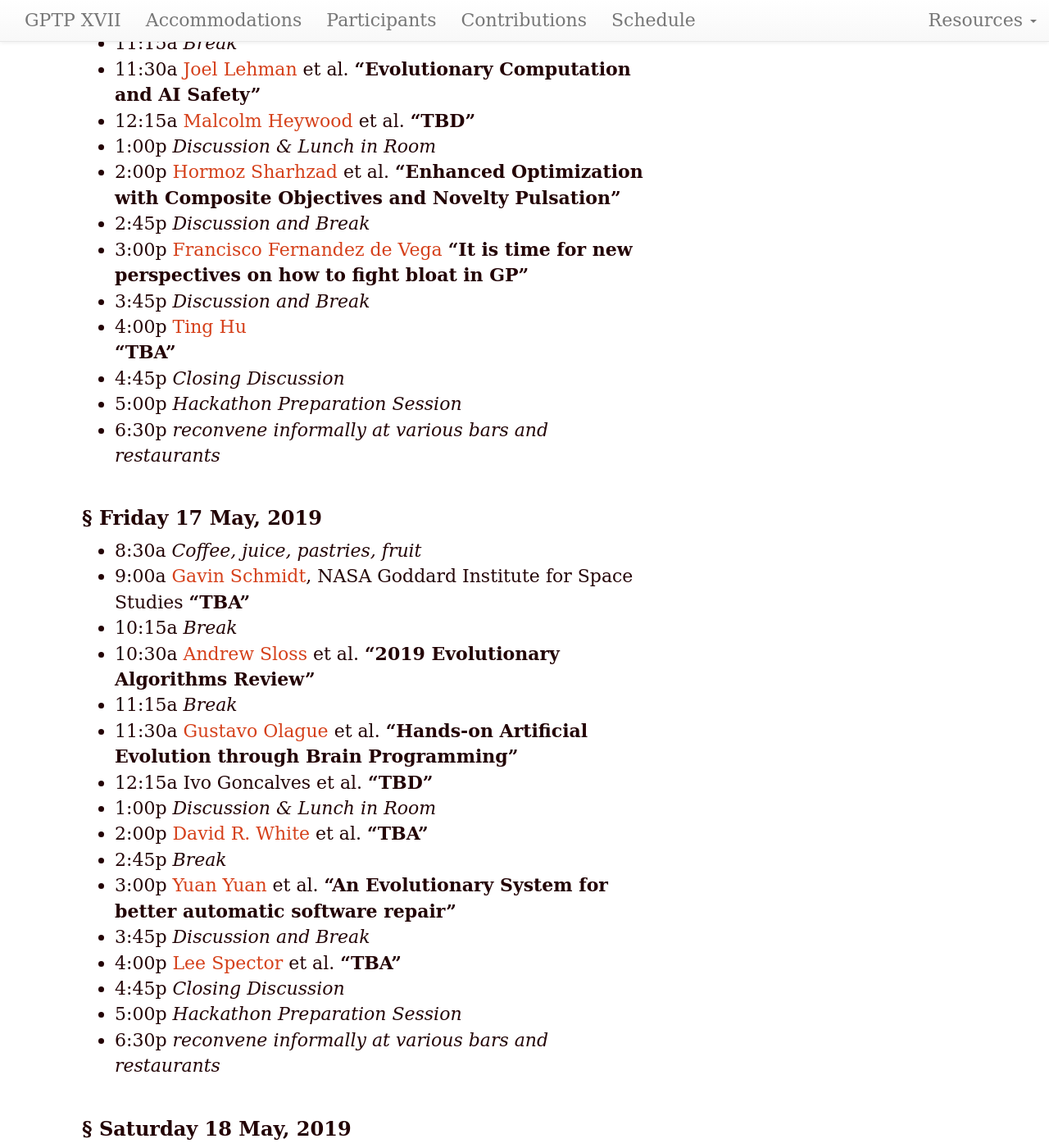
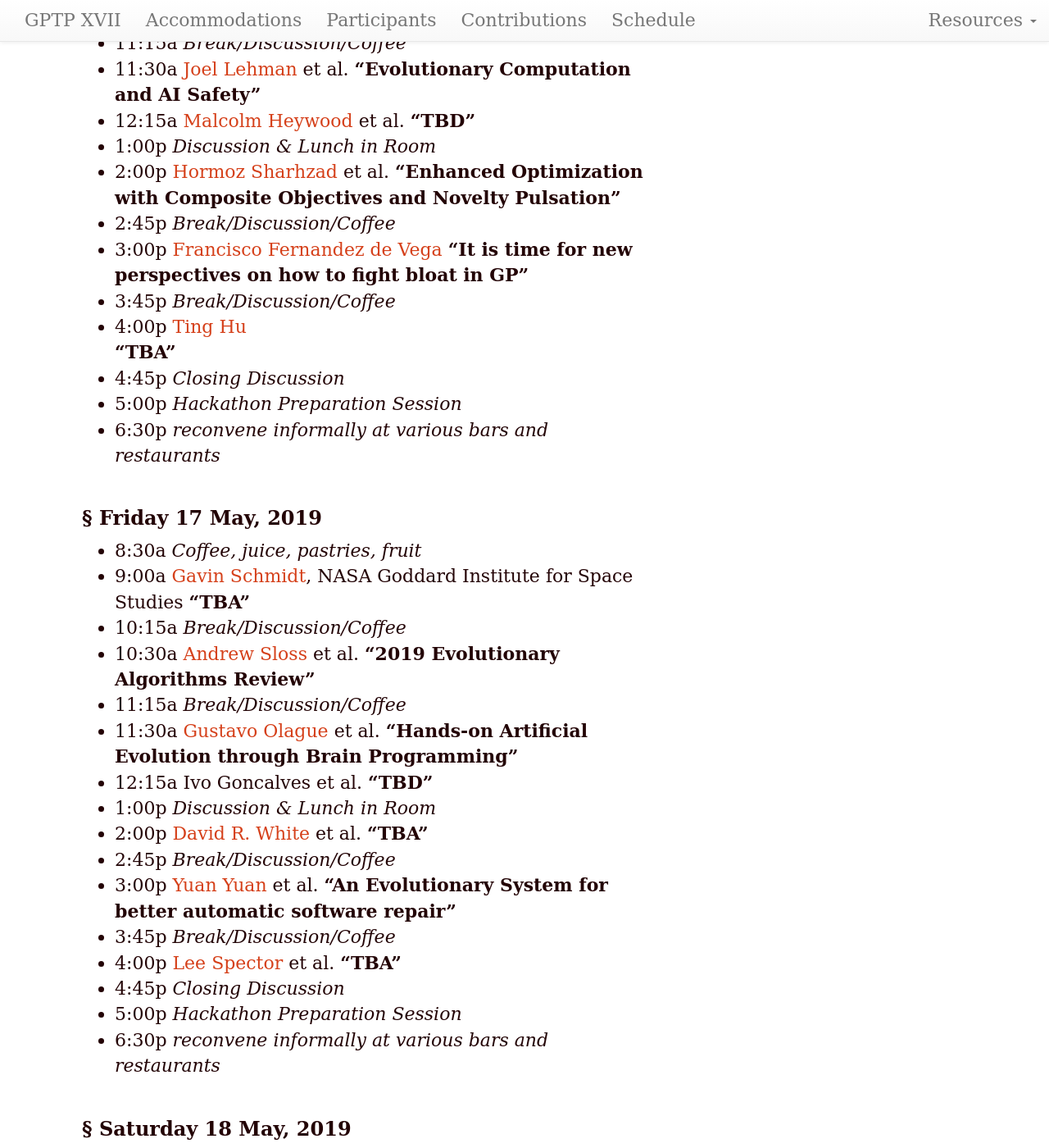
Before and after one commit to GPTP-workshop/gptp-workshop.github.io, a Jekyll site: the page built from schedule.md, in a window 1280 px wide and 1400 px high, scrolled down 762 px. Shown: the whole window at 82% size. Built offline with Jekyll 4.4.1, drawn with Linux system fonts in a browser that asks for light colours; our own code applies the rules of GitHub Pages for plain Markdown files; some of the changed text lies outside the part shown.

Commit message:
Update schedule.md

```diff
--- a/schedule.md
+++ b/schedule.md
@@ -18,10 +18,10 @@ and end after lunch on the last day, that is May 19, 2019.
 - 9:00a _Opening Remarks_
 - 9:15a [Stephen Freeland](https://www.linkedin.com/in/stephen-freeland/), University of Maryland
 **"Alphabets, topologies and optimization - I'll show you mine if you tell me about yours"**
-- 10:15a _Break_
+- 10:15a _Break/Discussion/Coffee_
 - 10:30a [Moshe Sipper](http://www.moshesipper.com/) et al.
 **"New Pathways in Coevolutionary Computation"**
-- 11:15a _Break_
+- 11:15a _Break/Discussion/Coffee_
 - 11:30a [Joel Lehman](http://joellehman.com/) et al.
 **"Evolutionary Computation and AI Safety"**
 - 12:15a [Malcolm Heywood](https://web.cs.dal.ca/~mheywood/) et al.
@@ -29,10 +29,10 @@ and end after lunch on the last day, that is May 19, 2019.
 - 1:00p _Discussion & Lunch in Room_
 - 2:00p [Hormoz Sharhzad](https://www.linkedin.com/in/hormozshahrzad/) et al.
 **"Enhanced Optimization with Composite Objectives and Novelty Pulsation"**
-- 2:45p _Discussion and Break_
+- 2:45p _Break/Discussion/Coffee_
 - 3:00p [Francisco Fernandez de Vega](https://www.researchgate.net/profile/Francisco_Vega3)
 **"It is time for new perspectives on how to fight bloat in GP"**
-- 3:45p _Discussion and Break_
+- 3:45p _Break/Discussion/Coffee_
 - 4:00p [Ting Hu](https://sites.google.com/site/tinghushomepage/)
 **"TBA"**
 - 4:45p _Closing Discussion_
@@ -43,10 +43,10 @@ and end after lunch on the last day, that is May 19, 2019.
 - 8:30a _Coffee, juice, pastries, fruit_
 - 9:00a [Gavin Schmidt](https://en.wikipedia.org/wiki/Gavin_Schmidt), NASA Goddard Institute for Space Studies
 **"TBA"**
-- 10:15a _Break_
+- 10:15a _Break/Discussion/Coffee_
 - 10:30a [Andrew Sloss](https://www.linkedin.com/in/asloss/) et al.
 **"2019 Evolutionary Algorithms Review"**
-- 11:15a _Break_
+- 11:15a _Break/Discussion/Coffee_
 - 11:30a [Gustavo Olague](http://evovision.cicese.mx/) et al.
 **"Hands-on Artificial Evolution through Brain Programming"**
 - 12:15a Ivo Goncalves et al.
@@ -54,10 +54,10 @@ and end after lunch on the last day, that is May 19, 2019.
 - 1:00p _Discussion & Lunch in Room_
 - 2:00p [David R. White](http://www.davidrwhite.co.uk/) et al.
 **"TBA"**
-- 2:45p _Break_
+- 2:45p _Break/Discussion/Coffee_
 - 3:00p [Yuan Yuan](https://www.researchgate.net/profile/Yuan_Yuan73) et al.
 **"An Evolutionary System for better automatic software repair"**
-- 3:45p _Discussion and Break_
+- 3:45p _Break/Discussion/Coffee_
 - 4:00p [Lee Spector](http://faculty.hampshire.edu/lspector/) et al.
 **"TBA"**
 - 4:45p _Closing Discussion_
@@ -69,10 +69,10 @@ and end after lunch on the last day, that is May 19, 2019.
 - 8:30a _Coffee, juice, pastries, fruit_
 - 9:00a Indika Rajapakse, University of Michigan
 **"TBA"**
-- 10:15a _Break_
+- 10:15a _Break/Discussion/Coffee_
 - 10:30a [Charles Ofria] (https://www.egr.msu.edu/people/profile/ofria)
 **"TBA"**
-- 11:15a _Break_
+- 11:15a _Break/Discussion/Coffee_
 - 11:30a [Lukas Kammerer] (https://heal.heuristiclab.com/team/kammerer) et al.
 **"Symbolic Regression by Exhaustive Search"**
 - 12:15p [Miguel Nicolau](https://people.ucd.ie/miguel.nicolau) et al.
@@ -80,10 +80,10 @@ and end after lunch on the last day, that is May 19, 2019.
 - 1:00p _Discussion & Lunch in Room_
 - 2:00p [Stephen Kelly] (http://stephenkelly.ca/?q=node/29) et al.
 **"Temporal Memory Sharing in Visual Reinforcement Learning"**
-- 2:45p _Discussion and Break_
+- 2:45p _Break/Discussion/Coffee_
 - 3:00p [Arthur Kordon](https://www.linkedin.com/in/arthur-kordon-a86980/) et al.
 **"How competitive is GP in business data sciene applications"**
-- 3:45p _Discussion and Break_
+- 3:45p _Break/Discussion/Coffee_
 - 4:00p Douglas Kirkpatrick et al.
 **"The Evolution of Representations in Genetic Programming Trees"**
 - 4:45p _Closing Discussion_
@@ -94,7 +94,7 @@ and end after lunch on the last day, that is May 19, 2019.
 - 8:30a _Coffee, juice, pastries, fruit_
 - 9:00a [Anil Saini](https://www.linkedin.com/in/anil-k-saini/)
 **"TBA"**
-- 9:45a _Break_
+- 9:45a _Break/Discussion/Coffee_
 - 10:00a _GP Hackathon_
-- 1:00p _Box Lunch_
+- 1:00p _Box Lunch and Wrap-up Discussion_
 - 2:00p *OFFICIAL END OF WORKSHOP*
```
